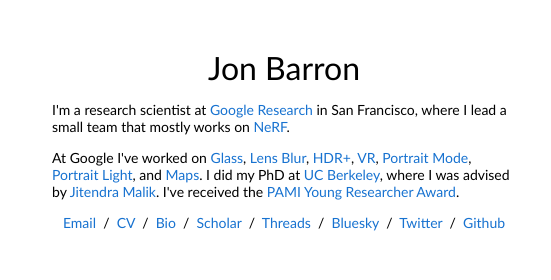
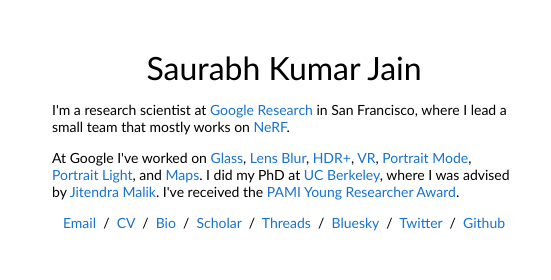
Before and after one commit to saurabhkjain7/Website, a plain HTML site: page index.html in a window 1280 px wide. Shown: the top 280 px of the page, 208-759 px from the left. Drawn offline with Linux system fonts and the light colour scheme.

Commit message:
add some details

```diff
--- a/index.html
+++ b/index.html
@@ -20,7 +20,7 @@
             <tr style="padding:0px">
               <td style="padding:2.5%;width:63%;vertical-align:middle">
                 <p class="name" style="text-align: center;">
-                  Jon Barron
+                  Saurabh Kumar Jain
                 </p>
                 <p>I'm a research scientist at <a href="https://ai.google/research">Google Research</a> in San Francisco, where I lead a small team that mostly works on <a href="https://www.matthewtancik.com/nerf">NeRF</a>.
                 </p>
```
